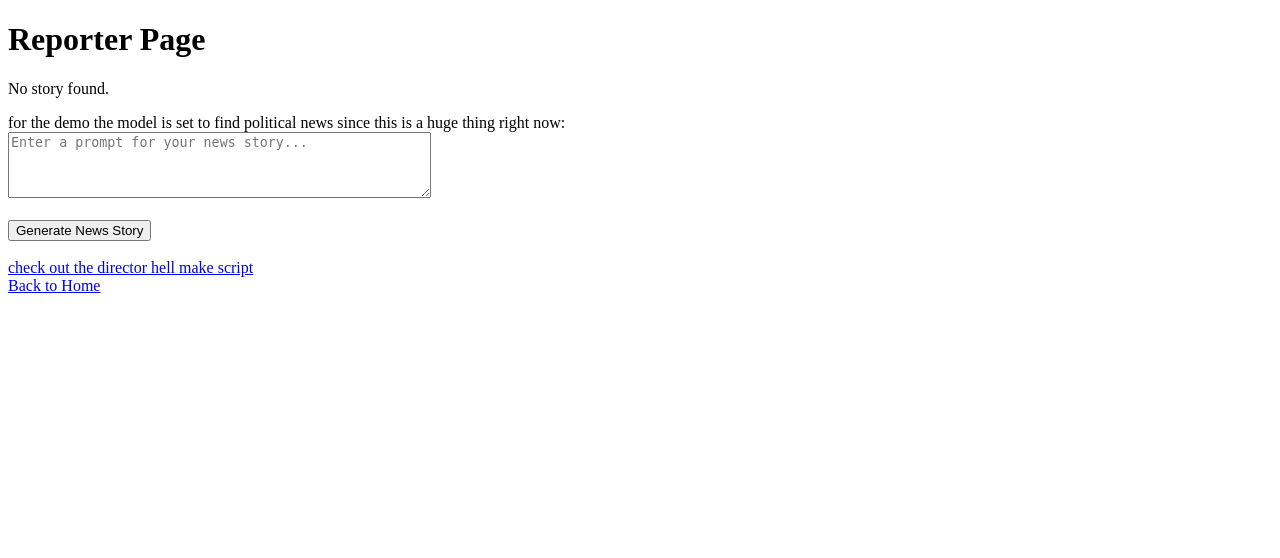
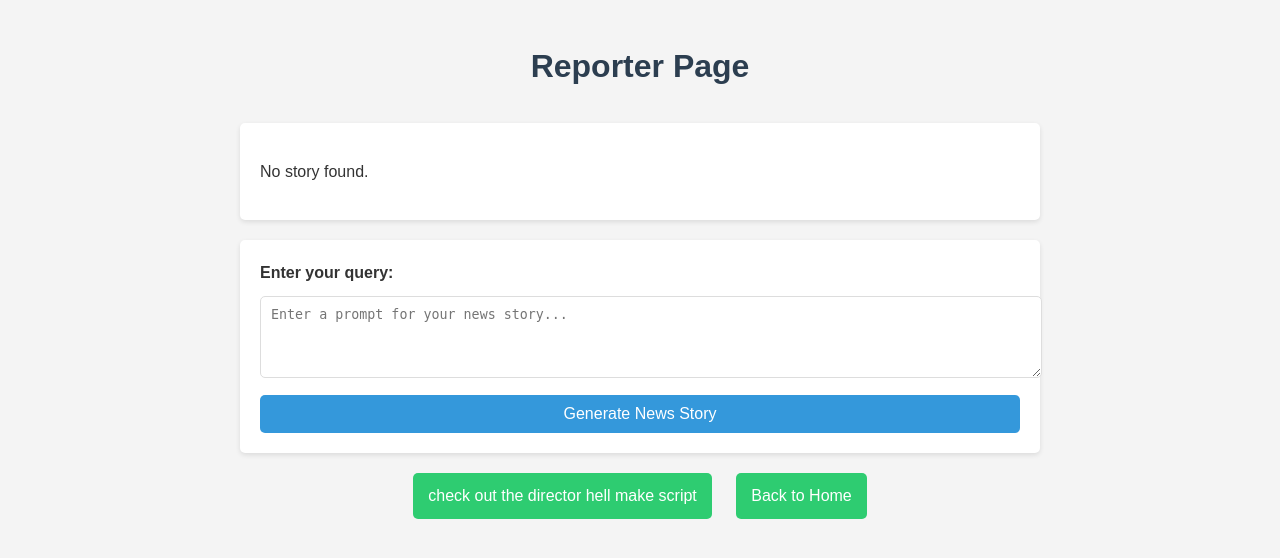
Before and after one commit to sretepsemaj/NEWSai009, a Django app: page /broadcast/reporter/ in a window 1280 px wide. Shown: the top 558 px of the page. Run offline with Django 5.2, Linux system fonts and the light colour scheme.

Commit message:
got the ui a little more interesting only for reporter and director though had problem with the anchorman.

```diff
--- a/broadcast/templates/broadcast/reporter.html
+++ b/broadcast/templates/broadcast/reporter.html
@@ -1,34 +1,145 @@
+{% load static %}
 <!DOCTYPE html>
 <html lang="en">
 <head>
     <meta charset="UTF-8">
     <meta name="viewport" content="width=device-width, initial-scale=1.0">
     <title>Reporter Page</title>
+    <style>
+        body {
+            font-family: Arial, sans-serif;
+            line-height: 1.6;
+            color: #333;
+            max-width: 800px;
+            margin: 0 auto;
+            padding: 20px;
+            background-color: #f4f4f4;
+        }
+        h1 {
+            color: #2c3e50;
+            text-align: center;
+            margin-bottom: 30px;
+        }
+        #error-message {
+            color: #e74c3c;
+            background-color: #fadbd8;
+            padding: 10px;
+            border-radius: 5px;
+            margin-bottom: 20px;
+            display: none;
+        }
+        #story-container {
+            background-color: white;
+            padding: 20px;
+            border-radius: 5px;
+            box-shadow: 0 2px 5px rgba(0,0,0,0.1);
+            margin-bottom: 20px;
+        }
+        #story-container h2 {
+            color: #2980b9;
+            margin-top: 0;
+        }
+        form {
+            background-color: white;
+            padding: 20px;
+            border-radius: 5px;
+            box-shadow: 0 2px 5px rgba(0,0,0,0.1);
+        }
+        form label {
+            display: block;
+            margin-bottom: 10px;
+            font-weight: bold;
+        }
+        form textarea {
+            width: 100%;
+            padding: 10px;
+            border: 1px solid #ddd;
+            border-radius: 5px;
+            resize: vertical;
+        }
+        form button {
+            display: block;
+            width: 100%;
+            padding: 10px;
+            background-color: #3498db;
+            color: white;
+            border: none;
+            border-radius: 5px;
+            cursor: pointer;
+            font-size: 16px;
+            margin-top: 10px;
+            transition: background-color 0.3s;
+        }
+        form button:hover {
+            background-color: #2980b9;
+        }
+        #loading-indicator {
+            text-align: center;
+            margin-top: 20px;
+            font-style: italic;
+            color: #7f8c8d;
+            display: none;
+        }
+        .navigation {
+            margin-top: 20px;
+            text-align: center;
+        }
+        .navigation a {
+            display: inline-block;
+            margin: 0 10px;
+            padding: 10px 15px;
+            background-color: #2ecc71;
+            color: white;
+            text-decoration: none;
+            border-radius: 5px;
+            transition: background-color 0.3s;
+        }
+        .navigation a:hover {
+            background-color: #27ae60;
+        }
+    </style>
 </head>
 <body>
     <h1>Reporter Page</h1>
 
-    {% if error %}
-        <p style="color: red;">{{ error }}</p>
-    {% endif %}
+    <div id="error-message"></div>
 
-    {% if story %}
+    <div id="story-container">
+        {% if story %}
         <h2>Generated News Story:</h2>
         <p>{{ story }}</p>
-    {% else %}
+      {% else %}
         <p>No story found.</p>
-    {% endif %}
+      {% endif %}
+    </div>
 
-    <form method="POST" action="">
+    <form id="query-form" method="POST" action="">
         {% csrf_token %}
-        <label for="query">for the demo the model is set to find political news since this is a huge thing right now:</label><br>
-        <textarea id="query" name="query" rows="4" cols="50" placeholder="Enter a prompt for your news story..."></textarea><br><br>
+        <label for="query">Enter your query:</label>
+        <textarea id="query" name="query" rows="4" cols="50" placeholder="Enter a prompt for your news story..."></textarea>
         <button type="submit">Generate News Story</button>
     </form>
 
-    <br>
-    <a href="{% url 'director' %}">check out the director hell make script</a><br>
+    <div id="loading-indicator">Generating your news story...</div>
 
-    <a href="/">Back to Home</a>
+    <div class="navigation">
+        <a href="{% url 'director' %}">check out the director hell make script</a>
+        <a href="/">Back to Home</a>
+      </div>
+
+    <script src="https://code.jquery.com/jquery-3.6.0.min.js"></script>
+    <script>
+        document.addEventListener('DOMContentLoaded', function() {
+          const form = document.getElementById('query-form');
+          const loadingIndicator = document.getElementById('loading-indicator');
+          const submitButton = form.querySelector('button[type="submit"]');
+
+          form.addEventListener('submit', function() {
+            loadingIndicator.style.display = 'block';
+            submitButton.disabled = true;
+            submitButton.textContent = 'Generating...';
+          });
+        });
+      </script>
 </body>
 </html>
--- a/broadcast/views.py
+++ b/broadcast/views.py
@@ -32,11 +32,11 @@ def reporter_view(request):
     "messages": [
         {
             "role": "system",
-            "content": "adress the user everytime and find them two stories of opposing political views and let the user know that your doing that. make sure to give a source for the information from both side the republicans and the democrats. your a repoorter and take your role very serious making sure that your able to source all your information."
+            "content": "find the most important information on democratic and republican policies and quote your sources."
         },
         {
             "role": "user",
-            "content": "users name is techmaster tim  mr. TT and rumer has it he is the best coder on the plant. although not confirmend since he only does things on the youtube."
+            "content": "provide the user with both sides of the arument they are a voter who need to make a desicion."
         }
     ],
     "max_tokens": "500",
@@ -105,8 +105,8 @@ def director_view(request):
                 response = openai.ChatCompletion.create(
                     model="gpt-3.5-turbo",
                     messages=[
-                        {"role": "system", "content": "Write a teleprompter script as official as it would be on the nightly news and remeber the anchorman name is tech with tim."},
-                        {"role": "user", "content": f"Create a concise teleprompter but be objective snd cover both side ov the script the anchorman is tech with tim hes the best coder but no one can actually confirm it:\n\n{reporter_response}"}
+                        {"role": "system", "content": "Write a teleprompter script as official as it would be on the nightly news and remeber the anchorman alwys you anchoman as an itroduction."},
+                        {"role": "user", "content": f"your are a news studio director and are making a teleprompet the response information:\n\n{reporter_response}"}
                     ],
                     max_tokens=200,  # Adjust the number of tokens based on your requirements
                     temperature=0.7  # Optional: Controls the randomness of the response
```
Also changed, not shown: broadcast/templates/broadcast/director.html (+114 -20 lines), 1 other file.
